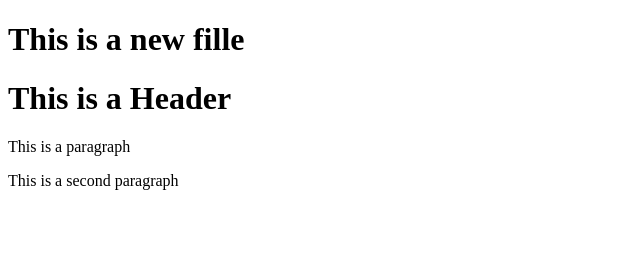
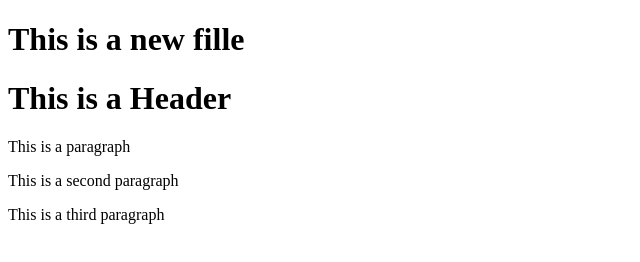
Before and after one commit to MJobair/git-test, a website: page index.html in a window 1280 px wide. Shown: the whole page, without its empty margins (0-640 px from the left). Drawn offline with Linux system fonts and the light colour scheme.

Commit message:
Fourth commit

```diff
--- a/index.html
+++ b/index.html
@@ -6,5 +6,6 @@
         <h1>This is a Header</h1>
         <p>This is a paragraph</p>
         <p>This is a second paragraph</p>
+        <p>This is a third paragraph</p>
     </body>
 </html>
```
Also changed, not shown: package.json (added, +24 -0 lines), 2 other files.
